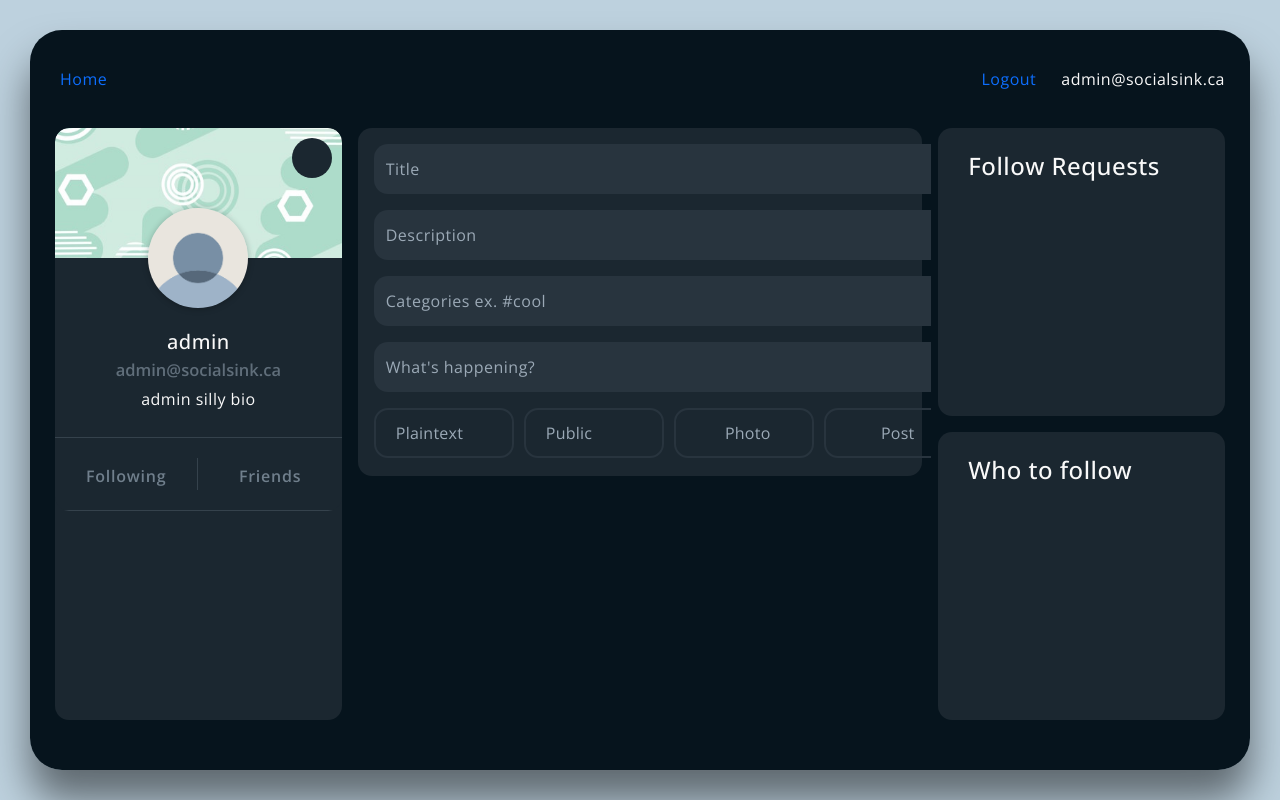
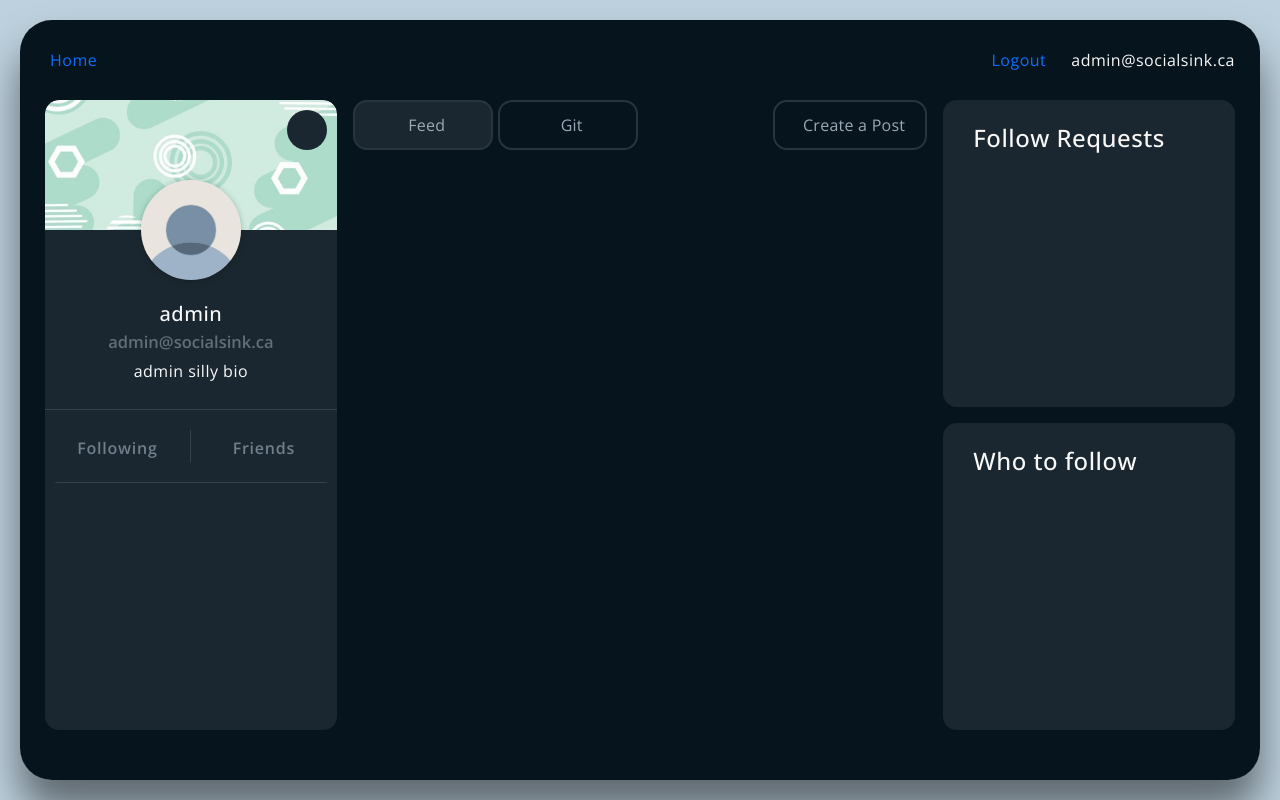
Before and after one commit to James-Laidlaw/Socialsink, a Django app: page / in a window 1280 px wide. Run offline with Django 4.2, Linux system fonts and the light colour scheme; a user stored in the database is signed in; data comes from the database, SQL or seed files in the repository; data that the repository does not hold is empty; some libraries are stand-ins or nearby versions.

Commit message:
Feed tabs and create post collapsing accordion

```diff
--- a/socialsink/main/static/main/custom.js
+++ b/socialsink/main/static/main/custom.js
@@ -15,4 +15,28 @@ document.addEventListener("DOMContentLoaded", function () {
             }
         });
     });
+
+    $("#show-feed-activity").click(function() {
+        $("#show-feed-activity").addClass("active-feed");
+        $("#show-git-activity").removeClass("active-feed");
+        $("#post-container").addClass("active-container");
+        $("#create-accordion").addClass("crete-new-active");
+        $("#toggle-create-window").removeClass("hide");
+        $("#create-accordion").removeClass("hide");
+    });
+
+    $("#show-git-activity").click(function() {
+        $("#show-git-activity").addClass("active-feed");
+        $("#show-feed-activity").removeClass("active-feed");
+        $("#post-container").removeClass("active-container");
+        $("#create-accordion").removeClass("crete-new-active");
+        $("#toggle-create-window").addClass("hide");
+        $("#create-accordion").addClass("hide");
+    });
+
+    $("#toggle-create-window").click(function() {
+        $("#create-accordion").toggleClass("expanded");
+        $("#toggle-create-window .create-icon").toggleClass("hide");
+    });
+
 });
--- a/socialsink/main/static/main/main.css
+++ b/socialsink/main/static/main/main.css
@@ -17,7 +17,7 @@
     --medium-grey: #28343e;
     --light-grey: #606e7a;
     --button-text: #9ba9b6;
-    --design-padding: 30px;
+    --design-padding: 20px;
     --card-round-border: 14px;
 }
 
@@ -97,7 +97,7 @@ button {
 .site-header {
     display: inline-flex;
     flex-direction: row;
-    height: 80px;
+    height: 60px;
     padding: 20px 25px 0;
     background: none;
     box-sizing: border-box;
@@ -279,10 +279,13 @@ main {
     /* box-shadow: 0 30px 40px rgba(0,0,0,.5); */
 }
 
+/* Main Containers and Bars Starts ----------------- */
+
 .main-area {
+    position: relative;
     display: flex;
     flex-direction: column;
-    overflow: hidden;
+    /* overflow: hidden; */
     flex-grow: 1;
     flex-basis: 50%;
     margin-left: 9px;
@@ -313,12 +316,28 @@ main {
 /* Main Containers and Bars Ends ------------------- */
 
 #post-container {
+    display: none;
+}
+
+#post-container.active-container {
+    display: initial;
     overflow-y: overlay;
     scrollbar-gutter: stable;
     border-radius: 16px;
     padding-right: 5px;
 }
 
+#git-container {
+    display: none;
+}
+
+#git-container.active-container {
+    display: initial;
+    overflow-y: overlay;
+    scrollbar-gutter: stable;
+    border-radius: 16px;
+    padding-right: 5px;
+}
 /* Feed Posts Begins ------------------------------- */
 
 .feed-post {
@@ -333,7 +352,7 @@ main {
     border-radius: var(--card-round-border);
 }
 
-.feed-post:last-of-type {
+#post-container .feed-post:last-of-type {
     margin-bottom: 0;
 }
 
@@ -532,11 +551,23 @@ main {
 
 /* Create Post Begins -------------------------- */
 
+/* #create-accordion {
+    position: relative;
+} */
+
+#create-accordion .feed-post {
+    display: none;
+}
+
+#create-accordion.expanded .feed-post {
+    display: flex;
+}
+
 .feed-post.create-new {
     width: calc(100% - 9px);
-    min-height: 348px;
+    min-height: 346px;
     margin-right: auto;
-    transition: min-height 500ms ease 0s;
+    transition: min-height 500ms ease 0s, height 500ms ease 0s;
 }
 
 .feed-post.create-new.upload-img {
@@ -1061,3 +1092,54 @@ body.has-popup-modal:before {
 }
 
 /* Edit Profile Ends ---------------------- */
+
+/* Nav Feed Tabs Begins ------------------- */
+
+#top-options-container {
+    display: flex;
+    justify-content: space-between;
+    width: calc(100% - 9px);
+    margin: 0 auto 16px 0;
+    align-items: flex-start;
+}
+
+#toggle-create-window,
+#nav-feed-tabs button {
+    display: flex;
+    justify-content: center;
+    align-items: center;
+    gap: 8px;
+    font-size: 1rem;
+    color: var(--button-text);
+    background: none;
+    border-radius: var(--card-round-border);
+    border: 2px solid var(--medium-grey);
+    min-width: 140px;
+    min-height: 50px;
+    transition: all 500ms ease 0s;
+    letter-spacing: 0.25px;
+    padding: 0 20px;
+}
+
+#toggle-create-window:hover,
+#toggle-create-window:focus,
+#nav-feed-tabs button:hover,
+#nav-feed-tabs button:focus {
+    color: var(--button-text);
+    background: var(--dark-gray);
+    box-shadow: 0 1px 6px rgba(0,0,0,.25);
+    opacity: 1;
+}
+
+#nav-feed-tabs {
+    display: flex;
+    flex-direction: row;
+    gap: 5px;
+}
+
+#nav-feed-tabs button.active-feed {
+    background: var(--dark-gray);
+    opacity: 1;
+}
+
+/* Nav Feed Tabs Ends --------------------- */
--- a/socialsink/main/templates/main/home.html
+++ b/socialsink/main/templates/main/home.html
@@ -6,12 +6,22 @@
             {% include 'main/includes/profilebar.html' %}
         </div>
         <div class="main-area">
+            <div id="top-options-container">
+                <div id="nav-feed-tabs" class="nav-feed-tabs">
+                    <button id="show-feed-activity" class="btn active-feed" onclick="showFeedActivity()"><i class="fa-solid fa-message"></i>Feed</button>
+                    <button id="show-git-activity" class="btn" onclick="showGitActivity()"><i class="fa-brands fa-github"></i>Git</button>
+                </div>
+                <button id="toggle-create-window" class="btn" type="button"><i class="fa-solid fa-circle-minus create-icon hide"></i><i class="fa-solid fa-circle-plus create-icon"></i>Create a Post</button>
+            </div>
             {% include 'main/includes/createpost.html' %}
-            <div id="post-container">
+            <div id="post-container" class="active-container">
                 {% for post in posts %}
                     {% include 'main/includes/feedpost.html' with post=post %}
                 {% endfor %}
             </div>
+            <!-- This includes the html for gitfeed and the outer div has id="git-container" -->
+            {% include 'main/includes/gitcontainer.html' %}
+            <!-- --------------------------------------------------------------------------- -->
         </div>
         <div class="right-bar">
             {% include 'main/includes/followrequests.html' %}
@@ -85,7 +95,7 @@
                     </div>
                     <div class="post-body">
                         <p id="post-username-${id}">${post['author']['displayName']}</p>
-                        <time id="post-timestamp-${id}">${readableDate} ${readableTime}</time>
+                        <time id="post-timestamp-${id}">${readableDate} at ${readableTime}</time>
                         <p id="post-title-${id}">${post['title']}</p>
                         <p id="post-description-${id}">${post['description']}</p>
                         <p id="post-categories-${id}">${post['categories']}</p>
--- a/socialsink/main/templates/main/includes/createpost.html
+++ b/socialsink/main/templates/main/includes/createpost.html
@@ -1,5 +1,6 @@
 {% block content %}
-<div class="feed-post create-new">
+<div id="create-accordion" class="crete-new-active">
+    <div id="create-new-post-card" class="feed-post create-new">
         <form class="post-content" onsubmit="submitPost(event)">
             {% csrf_token %}
             <input type="text" id="create-post-title" class="form-control" placeholder="Title" autocomplete="off">
@@ -34,8 +35,10 @@
             </div>
         </form>
     </div>
+</div>
 
 <script>
+
     photoAttachment = document.getElementById("photo-attachment")
 
     function submitPost(e) {
--- /dev/null
+++ b/socialsink/main/templates/main/includes/gitcontainer.html
@@ -0,0 +1,3 @@
+<div id="git-container">
+    <h3>Git Activity</h3>
+</div>
--- a/socialsink/main/templates/main/register.html
+++ b/socialsink/main/templates/main/register.html
@@ -10,6 +10,9 @@
             <input type="password" id="password" name="password" placeholder="Password">
             <button type="submit">Register</button>
         </form>
+        <div class="login-sign-up">
+            <p>Have an account? <a href="/">Sign In</a></p>
+        </div>
     </div>
     <div class="login-right">
         <img src="../../../static/images/login-image.jpg" />
```
Lines whose indentation alone changed are shown as unchanged.
